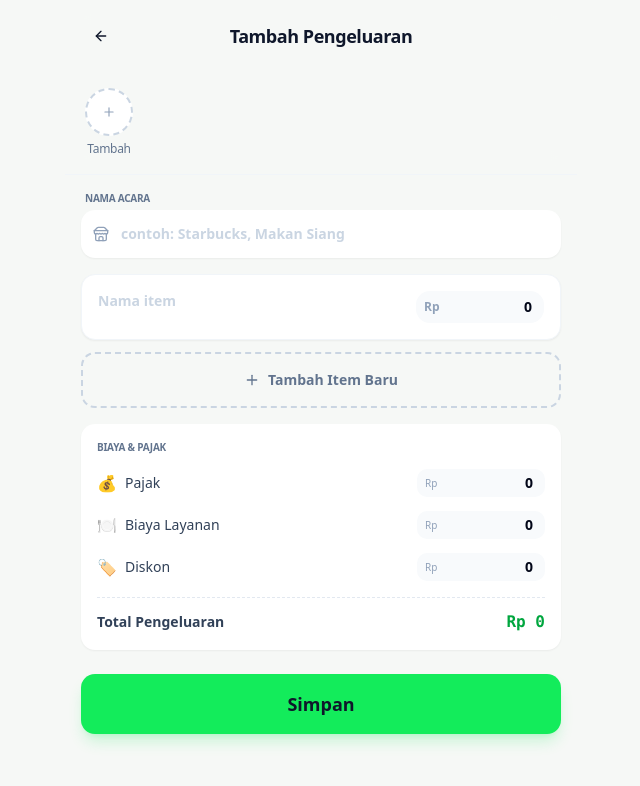
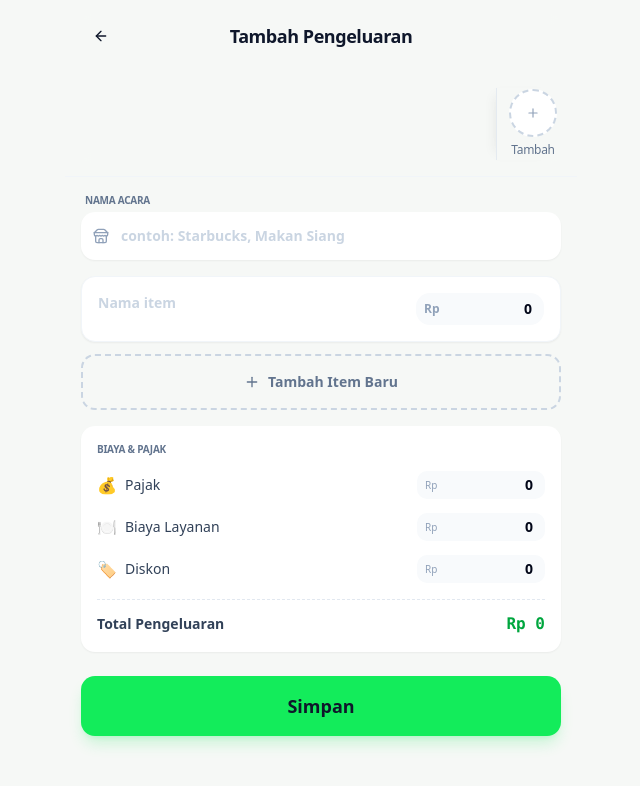
Before and after one commit to AchmadWahyu/split-bill, a React (Vite) app: page /acara/fc45043d-7a7c-48d7-8830-be532e0906df/edit in a window 1280 px wide. Shown: the top 786 px of the page, without its empty margins (319-959 px from the left). Built offline with nearby package versions, Linux system fonts and the light colour scheme.

Commit message:
feat: update add person icon position

```diff
--- a/src/components/AddPersonDialog.tsx
+++ b/src/components/AddPersonDialog.tsx
@@ -89,7 +89,7 @@ export function AddPersonDialog({
           {filteredSuggestions.length > 0 && (
             <div>
               <p className="text-[10px] text-gray-500 font-bold uppercase tracking-tight mb-2">
-                Nama yang terakhir dipakai
+                Nama yang terakhir kamu pakai
               </p>
               <div className="flex flex-wrap gap-2">
                 {filteredSuggestions.map((suggestion) => (
--- a/src/routes/AddExpensePage.tsx
+++ b/src/routes/AddExpensePage.tsx
@@ -237,24 +237,11 @@ export default function AddExpensePage({
      <div className="w-10" />
     </div>
 
-    {/* Person strip */}
-    <div className="px-5 py-4 overflow-x-auto">
-     <div className="flex items-start gap-4">
-      {/* Add button */}
-      <div className="flex flex-col gap-1 items-center shrink-0">
-       <button
-        type="button"
-        onClick={() => setShowPersonDialog(true)}
-        className="size-12 rounded-full border-2 border-dashed border-slate-300 bg-white flex items-center justify-center cursor-pointer hover:border-slate-400 transition-colors"
-       >
-        <Plus className="size-3.5 text-slate-400" />
-       </button>
-       <span className="text-[12px] text-slate-500 font-medium tracking-tight">
-        Tambah
-       </span>
-      </div>
-
-      {/* Person avatars */}
+    {/* Person strip: avatars scroll horizontally; Tambah stays fixed on the right */}
+    <div className="px-5 py-4 flex flex-col gap-2">
+     <div className="flex items-start gap-0 min-h-[72px]">
+      <div className="flex-1 min-w-0 overflow-x-auto [scrollbar-width:thin]">
+       <div className="flex items-start gap-4 pr-3 mt-2">
         {personList.map((name, index) => (
          <div
           key={name}
@@ -274,10 +261,25 @@ export default function AddExpensePage({
          </div>
         ))}
        </div>
+      </div>
+
+      <div className="shrink-0 flex flex-col gap-1 items-center self-stretch justify-center pl-3 border-l border-slate-200/90 bg-[rgba(246,248,246,0.98)] shadow-[-8px_0_12px_-8px_rgba(0,0,0,0.08)]">
+       <button
+        type="button"
+        onClick={() => setShowPersonDialog(true)}
+        className="size-12 rounded-full border-2 border-dashed border-slate-300 bg-white flex items-center justify-center cursor-pointer hover:border-slate-400 transition-colors"
+       >
+        <Plus className="size-3.5 text-slate-400" />
+       </button>
+       <span className="text-[12px] text-slate-500 font-medium tracking-tight">
+        Tambah
+       </span>
+      </div>
+     </div>
      {errors.personList?.message && (
       <ErrorMessageForm
        text={errors.personList.message}
-       className="ml-0 mt-2"
+       className="ml-0 mt-0"
       />
      )}
     </div>
```
Lines whose indentation alone changed are shown as unchanged.
